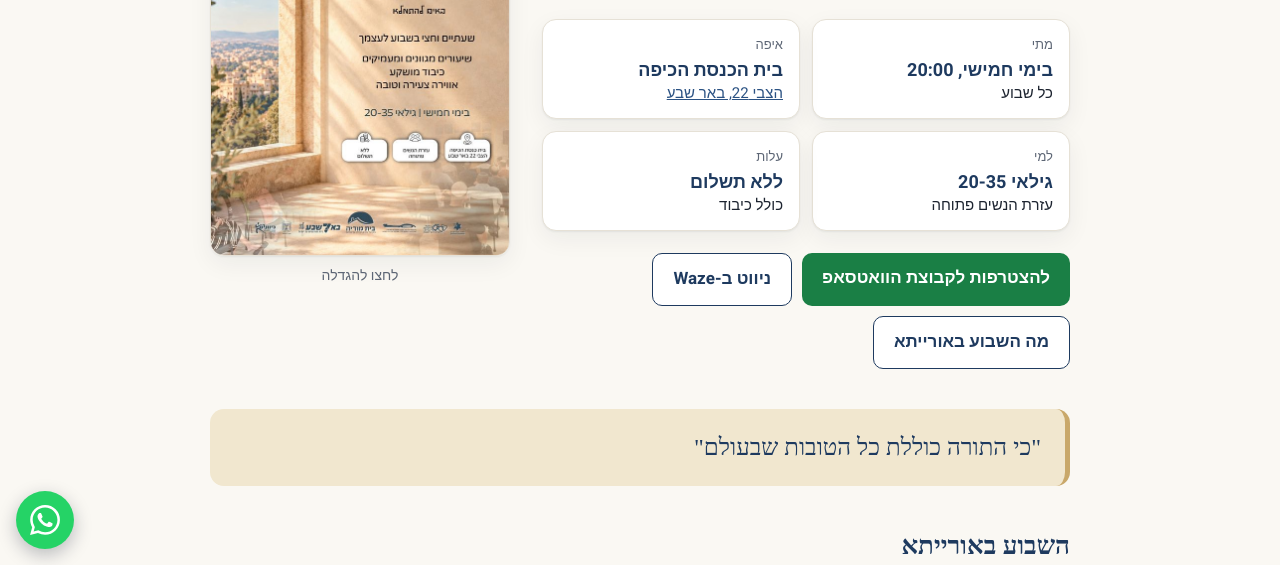
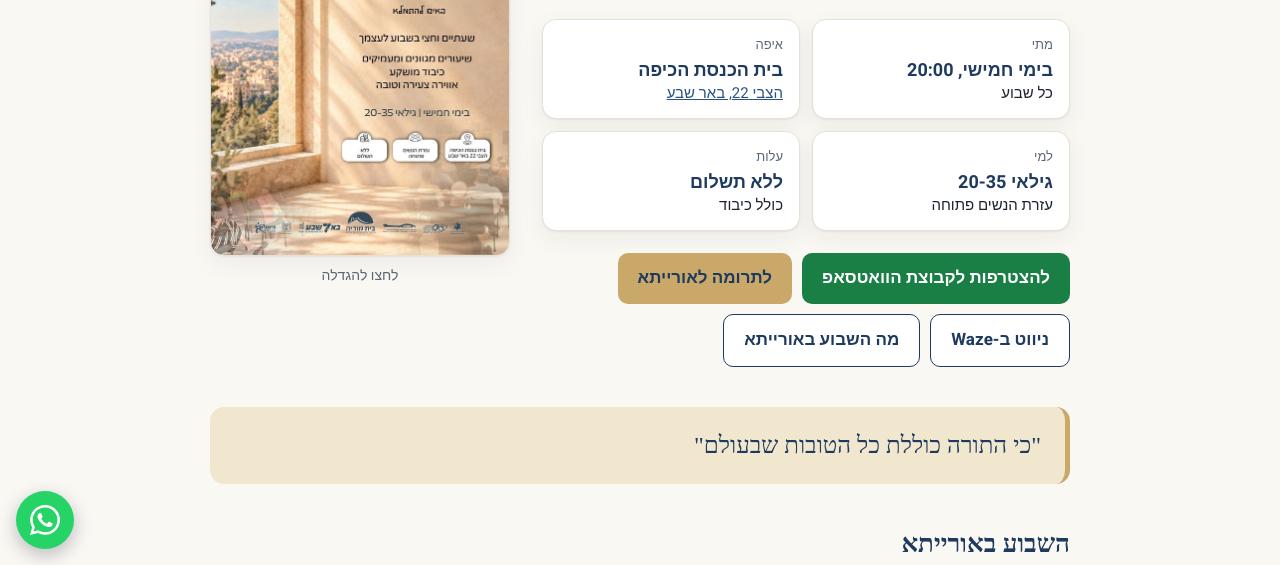
Before and after one commit to hakipabs/hakipabs-site, a plain HTML site: page oraita.html in a window 1280 px wide. Shown: the part 235-800 px from the top of the page. Drawn offline with Linux system fonts and the light colour scheme; a web font is replaced by a local one.

Commit message:
Oraita: donate button (Morning payment link)
Co-Authored-By: Claude Opus 5.5 <noreply@anthropic.com>

```diff
--- a/oraita.html
+++ b/oraita.html
@@ -73,6 +73,7 @@ h2{font-size:26px;margin:44px 0 14px}
 .btn-ghost{background:#fff;color:var(--navy);border:1px solid var(--navy)}
 .btn-ghost:hover{background:var(--sand-2);color:var(--navy)}
 .btn-wa{background:#1a7f45} .btn-wa:hover{background:#146a39}
+.btn-donate{background:var(--sand);color:var(--navy)} .btn-donate:hover{background:#b8954f;color:var(--navy)}
 .actions{display:flex;flex-wrap:wrap;gap:10px;margin-top:22px}
 footer{border-top:1px solid var(--line);padding:26px 0 44px;color:var(--muted);font-size:14px}
 @media (max-width:760px){.hero{grid-template-columns:1fr}.hero .side{max-width:340px;margin:0 auto}.week{grid-template-columns:1fr}.week img{max-width:260px}}
@@ -103,6 +104,7 @@ footer{border-top:1px solid var(--line);padding:26px 0 44px;color:var(--muted);f
       </dl>
       <div class="actions">
         <a class="btn btn-wa" href="https://chat.whatsapp.com/CCDFX7Iv6GoHdUq1n2WExm" target="_blank" rel="noopener">להצטרפות לקבוצת הוואטסאפ</a>
+        <a class="btn btn-donate" href="https://mrng.to/ovX5es3Zot" target="_blank" rel="noopener">לתרומה לאורייתא</a>
         <a class="btn btn-ghost" href="https://waze.com/ul?q=%D7%94%D7%A6%D7%91%D7%99%2022%20%D7%91%D7%90%D7%A8%20%D7%A9%D7%91%D7%A2&navigate=yes" target="_blank" rel="noopener">ניווט ב-Waze</a>
         <a class="btn btn-ghost" href="#week">מה השבוע באורייתא</a>
       </div>
```
